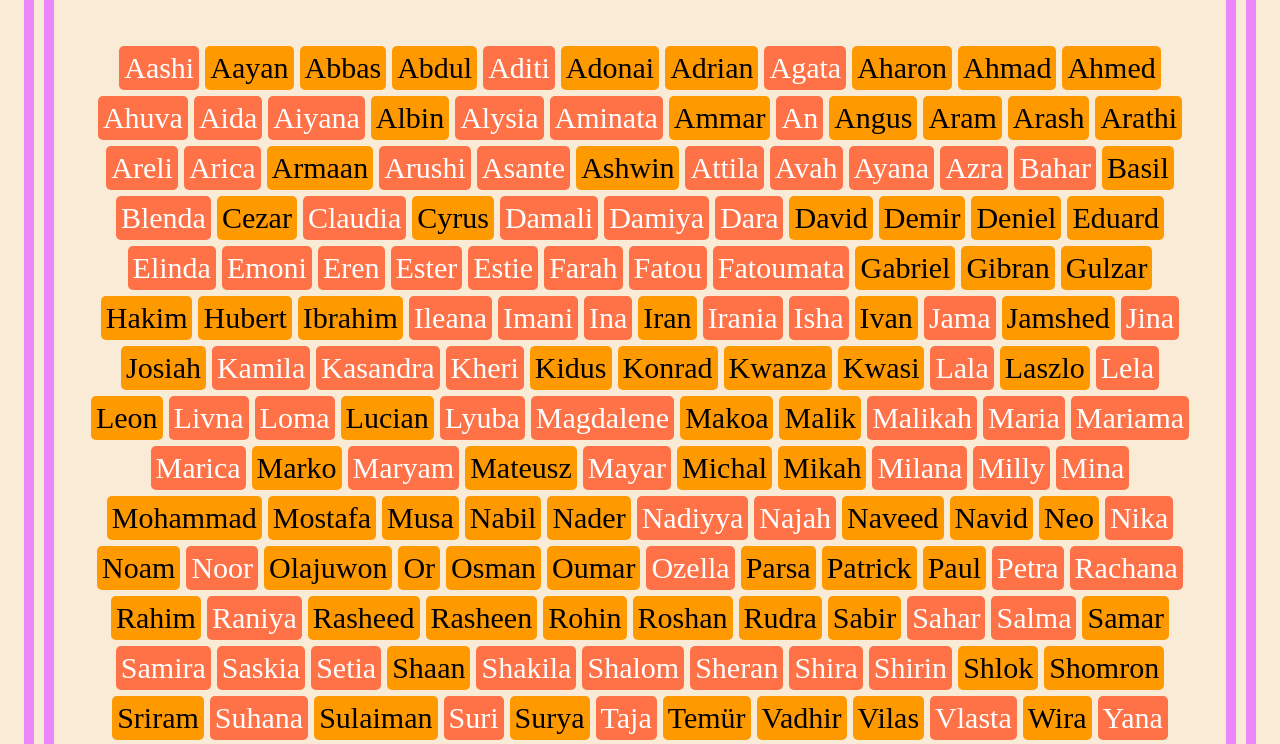
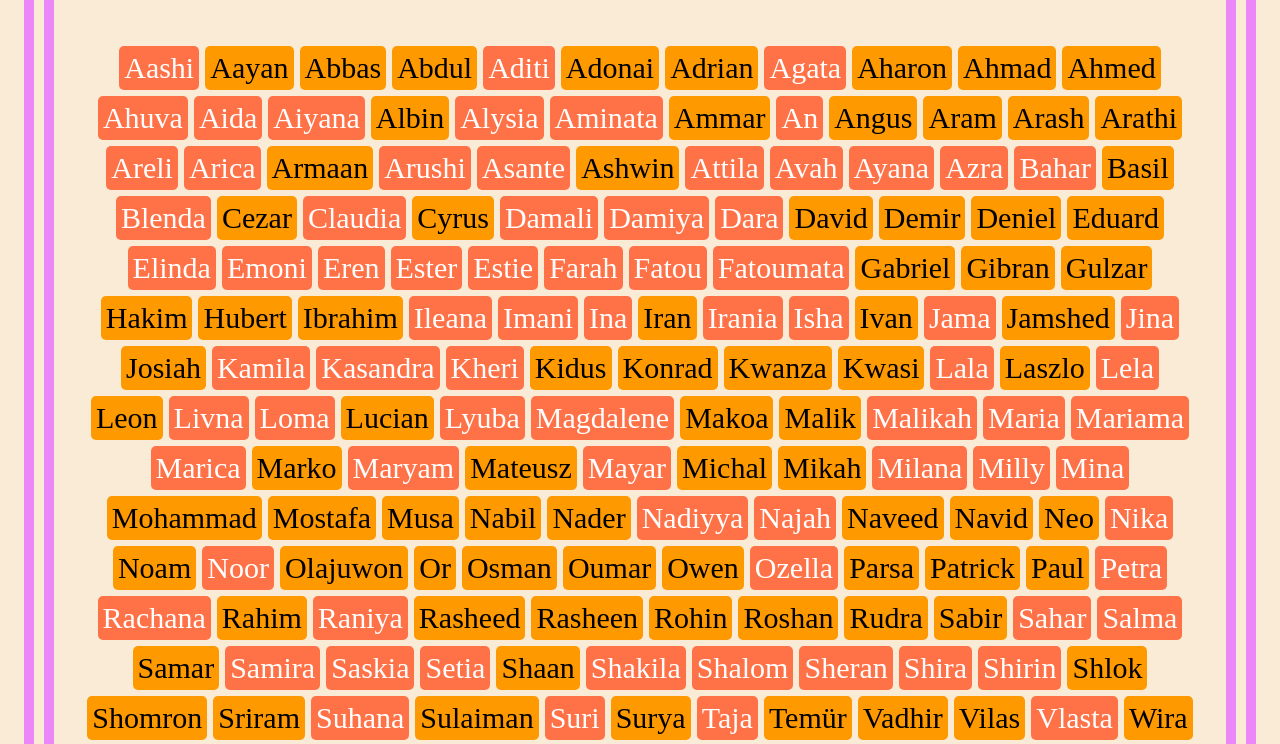
Before and after one commit to owen-dearman/baby-names-V2, a React (Create React App) app: page / in a window 1280 px wide. Shown: the part 635-1379 px from the top of the page. Built offline with nearby package versions, Linux system fonts and the light colour scheme.

Commit message:
mobile formatting

```diff
--- a/public/style.css
+++ b/public/style.css
@@ -17,7 +17,8 @@ body{
     font-size: 30px;
     font-family: serif;
     padding: 5px;
-    margin: 3px
+    margin: 3px;
+    width: fit-content;
 }
 
 .f {
@@ -27,7 +28,8 @@ body{
     font-size: 30px;
     font-family: serif;
     padding: 5px;
-    margin: 3px
+    margin: 3px;
+    width: fit-content;
 }
 
 .headerTitle{
@@ -54,12 +56,14 @@ body{
 button{
     font-size: 30px;
     background-color: #ec87fa;
+    width: fit-content;
 
 }
 
 .activeButton{
     font-size:30px;
     background:rgb(255, 255, 0);
+    width: fit-content;
 
 }
 
--- a/src/utils/babyNameData.ts
+++ b/src/utils/babyNameData.ts
@@ -854,4 +854,9 @@ export const babyNameData = [
     name: "Ozella",
     sex: "f",
   },
+  {
+    id: 187,
+    name: "Owen",
+    sex: "m",
+  },
 ];
```
